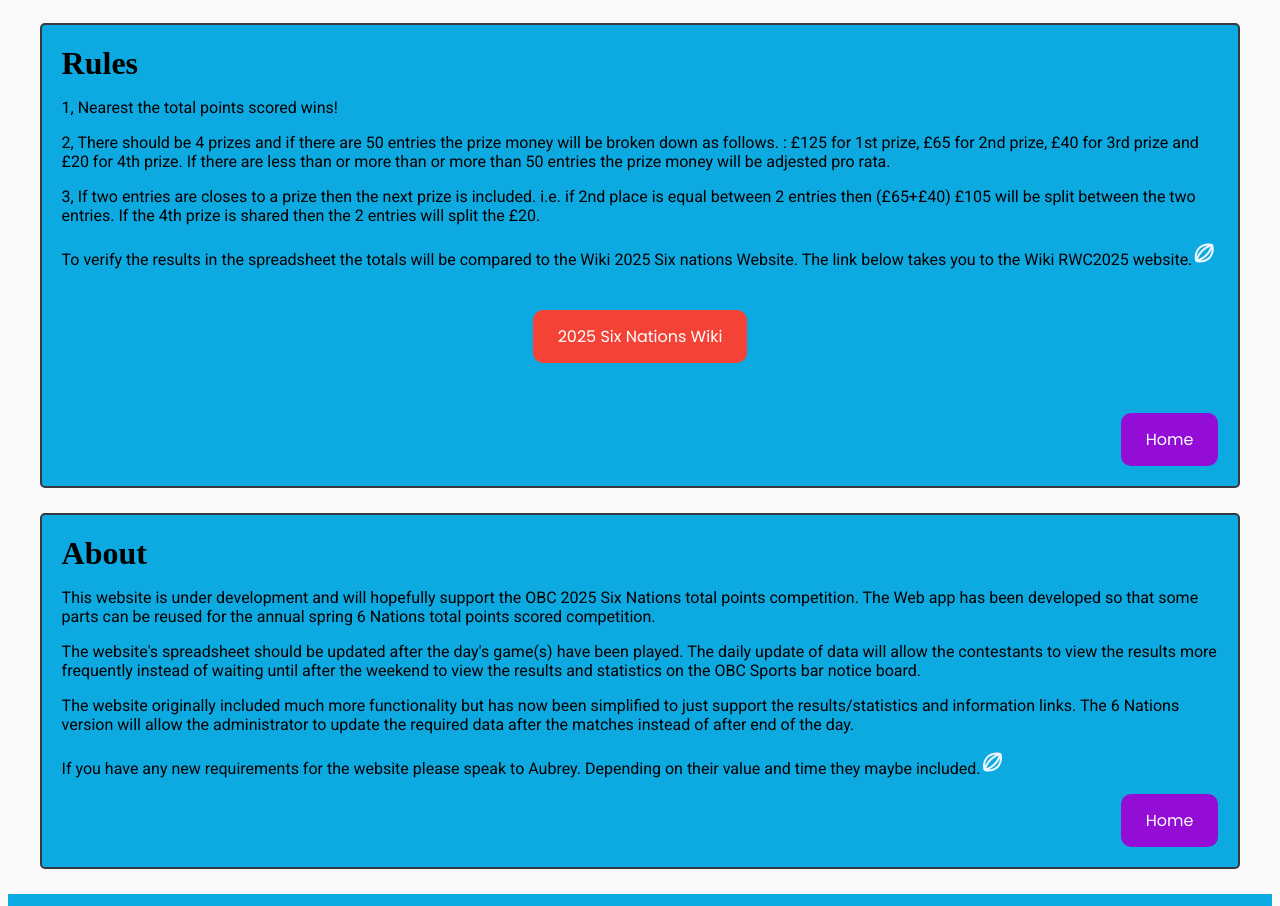
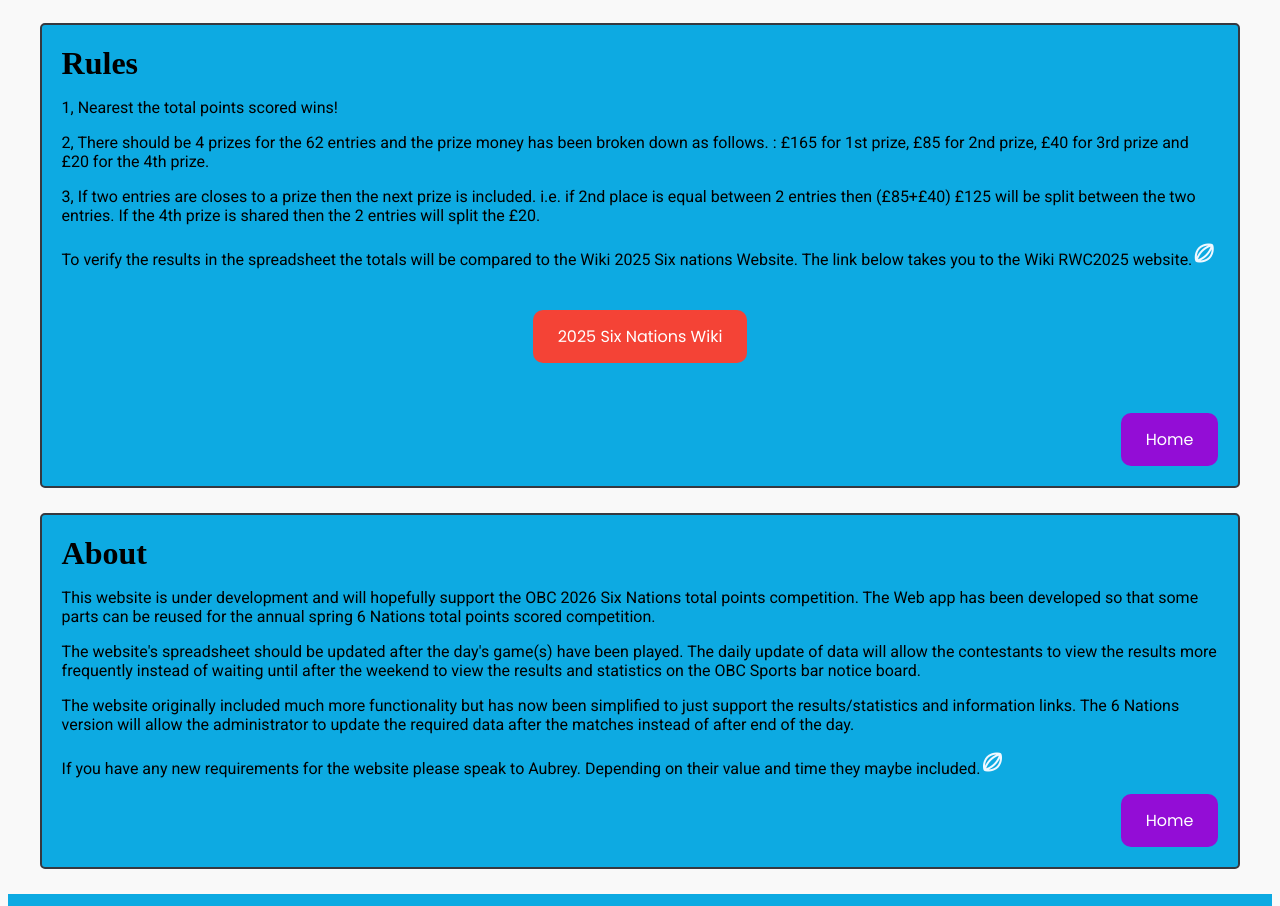
Before and after one commit to Strawb57/obc6n25, a plain HTML site: page index.html in a window 1280 px wide. Shown: the part 4402-5308 px from the top of the page. Drawn offline with nearby package versions, Linux system fonts and the light colour scheme; a script that the page names is missing; a web font is replaced by a local one.

Commit message:
Updated index.html with rules to include 62 entries

```diff
--- a/index.html
+++ b/index.html
@@ -304,11 +304,10 @@
         <div>
             <h1>Rules</h1>
             <p>1, Nearest the total points scored wins!</p>
-            <p>2, There should be 4 prizes and if there are 50 entries the prize money will be broken down as follows.
-                : £125  for 1st prize, £65  for 2nd prize, £40 for 3rd prize and £20 for 4th prize. If there are less than or more than
-            or more than 50 entries the prize money will be adjested pro rata.</p>
+            <p>2, There should be 4 prizes for the 62 entries and the prize money has been broken down as follows.
+                : £165  for 1st prize, £85  for 2nd prize, £40 for 3rd prize and £20 for the 4th prize.</p>
             <p>3, If two entries are closes to a prize then the next prize is included. i.e.
-            if 2nd place is equal between 2 entries then (£65+£40) £105 will be split between the two entries. If the 4th prize is
+            if 2nd place is equal between 2 entries then (£85+£40) £125 will be split between the two entries. If the 4th prize is
             shared then the 2 entries will split the £20.</p>
         </div>
         <div>
@@ -334,7 +333,7 @@
     <div class="container" id="about">
         <div>
             <h1>About</h1>
-            <p>This website is under development and will hopefully support the OBC 2025 Six Nations total points competition. The Web app
+            <p>This website is under development and will hopefully support the OBC 2026 Six Nations total points competition. The Web app
                 has been developed so that some parts can be reused for the annual spring 6 Nations total points scored competition.</p>
 
             <p>The website's spreadsheet should be updated after the day's game(s) have been played. The daily update of data
```
